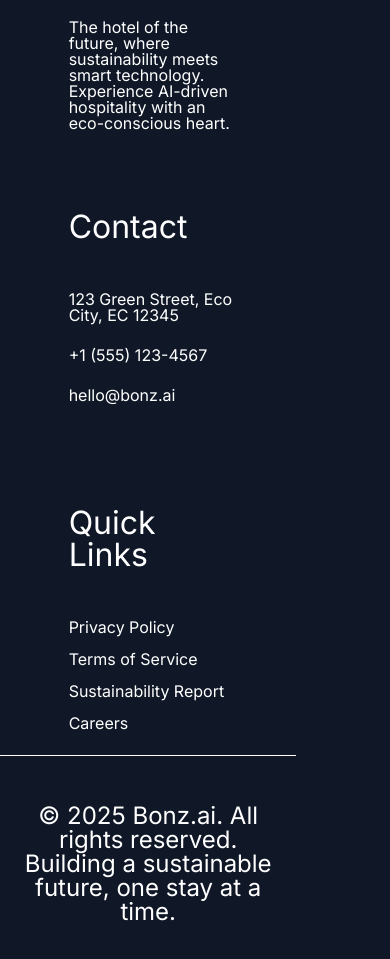
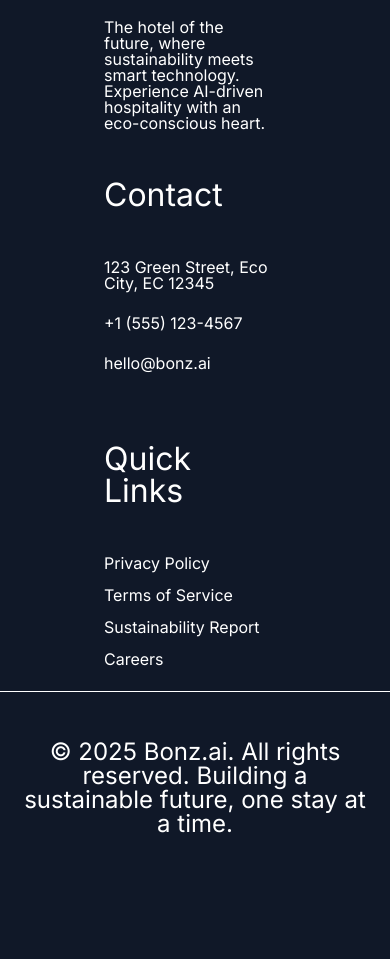
Before and after one commit to Matnor85/Fabulous_Rangers, a plain HTML site: page index.html in a window 390 px wide. Shown: the part 1131-2090 px from the top of the page. Drawn offline with Linux system fonts and the light colour scheme.

Commit message:
refine site footer media query: adjust grid and style section

```diff
--- a/main.css
+++ b/main.css
@@ -230,8 +230,8 @@
 
 @media (max-width: 764px) {
     .site-footer-wrapper {
-        grid-template-rows: repeat(4, 0.75fr);
-        grid-template-columns: 0.33fr 0.45fr 0.22fr;
+        grid-template-rows: repeat(4, auto);
+        grid-template-columns: repeat(3, 1fr);
         grid-template-areas:
             '. company-info .'
             '. company-address .'
@@ -240,8 +240,14 @@
         ;
     }
 
-    .site-footer figure {
+    .site-footer {
+      figure {
         margin-left: 0;
+      }
+
+      section {
+        margin-top: 3rem;
+      }
     }
 }
 
```
